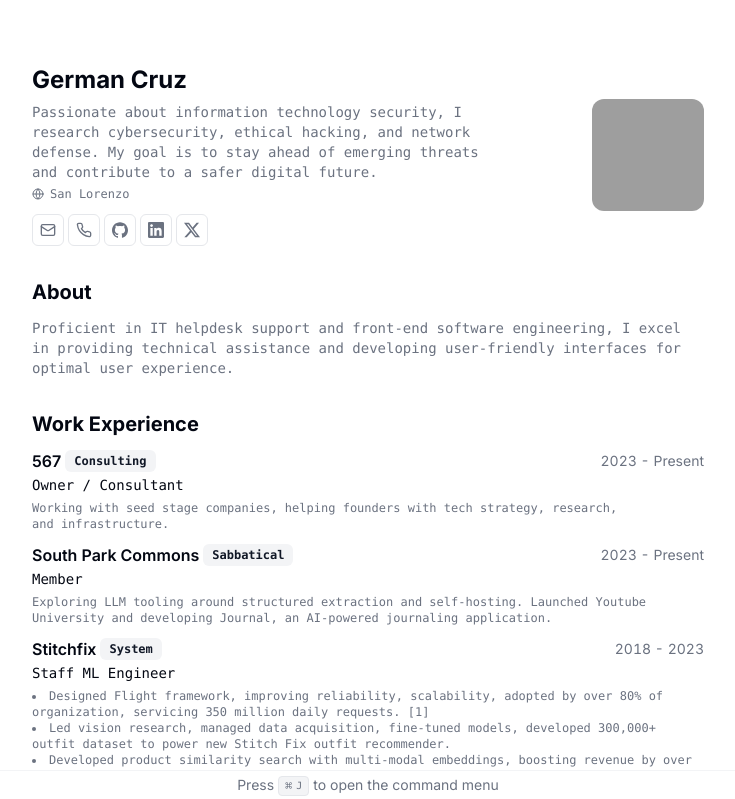
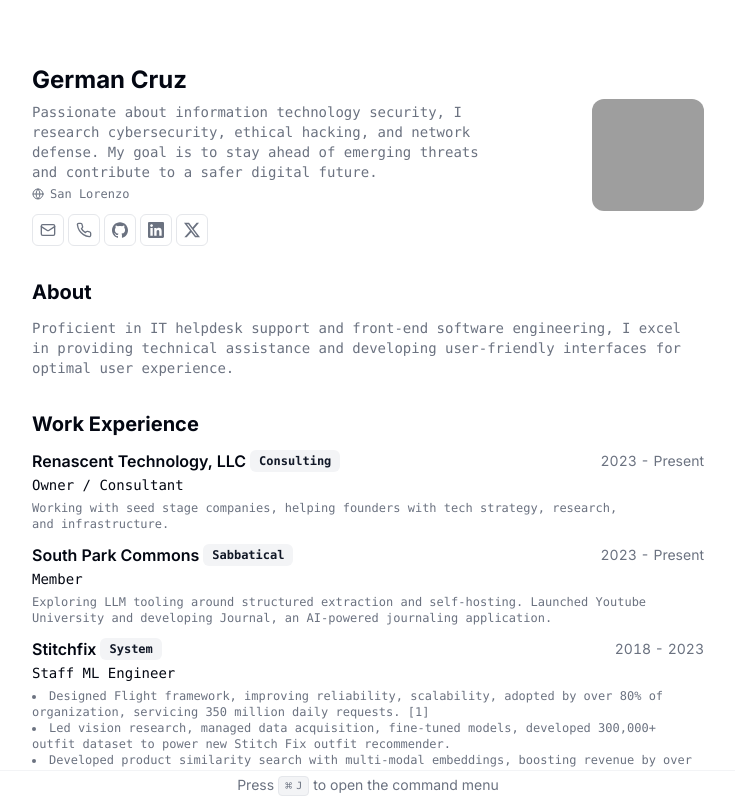
Before and after one commit to GermanCruz/resume-nextjs, a Next.js app: page / in a window 1280 px wide. Shown: the top 799 px of the page, without its empty margins (272-1007 px from the left). Built offline with nearby package versions, Linux system fonts and the light colour scheme; grey boxes are pictures that could not be loaded.

Commit message:
Update resume-data.tsx

```diff
--- a/src/data/resume-data.tsx
+++ b/src/data/resume-data.tsx
@@ -44,7 +44,7 @@
   ],
   work: [
     {
-      company: "567",
+      company: "Renascent Technology, LLC",
       link: "https://jxnl.notion.site/jxnl/whats-up-95708748a05d40c398a4abc66a978a8e",
       badges: ["Consulting"],
       title: "Owner / Consultant",
```
